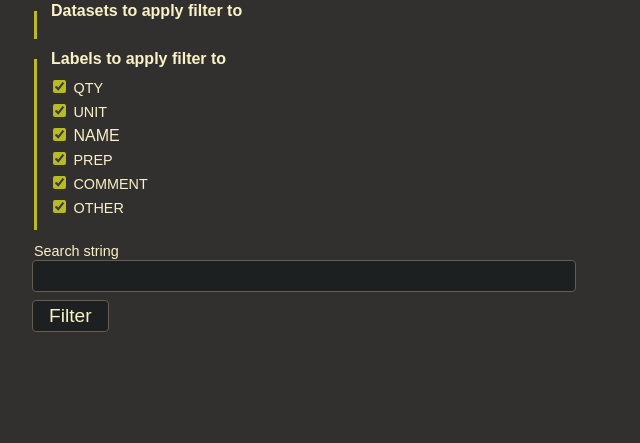
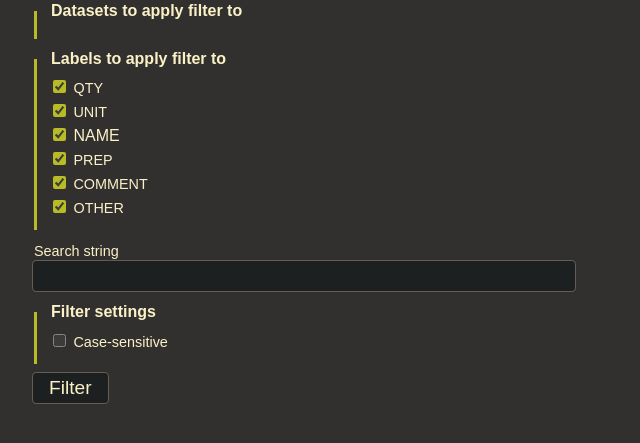
Before and after one commit to strangetom/ingredient-parser, a Flask app: page / in a window 1280 px wide. Shown: the part 283-726 px from the top of the page, without its empty margins (0-640 px from the left). Run offline with Flask 3, Linux system fonts and the light colour scheme; data that the repository does not hold is empty.

Commit message:
Feature: Support case-sensitive/case-insensitive filtering in labeller app

```diff
--- a/labeller/__init__.py
+++ b/labeller/__init__.py
@@ -206,8 +206,14 @@ def apply_filter(params: dict[str, str]) -> list[int]:
     ]
 
     # Create regex for search query
-    query = re.compile(rf"\b{params['filter-string']}\b", re.DOTALL | re.UNICODE)
+    if params.get("case-sensitive", "") == "on":
+        query = re.compile(rf"\b{params['filter-string']}\b", re.DOTALL | re.UNICODE)
+    else:
+        query = re.compile(
+            rf"\b{params['filter-string']}\b", re.DOTALL | re.UNICODE | re.IGNORECASE
+        )
 
+    # 6 possible labels in total
     if len(labels) == 6:
         # Search through sentences
         indices = []
--- a/labeller/static/css/labeller.css
+++ b/labeller/static/css/labeller.css
@@ -60,6 +60,7 @@ legend {
 }
 .searchbox {
   display: block;
+  margin: .5rem 0;
 }
 .searchbox label {
   display: block;
--- a/labeller/templates/index.html.jinja
+++ b/labeller/templates/index.html.jinja
@@ -74,6 +74,14 @@
                         <input type="text" id="filter-string" name="filter-string"/>
                     </div>
 
+                    <fieldset>
+                        <legend>Filter settings</legend>
+                        <div class="checkbox">
+                            <input type="checkbox" id="case-sensitive" name="case-sensitive"/>
+                            <label for="case-sensitive">Case-sensitive</label>
+                        </div>
+                    </fieldset>
+
                     <button type="submit">Filter</button>
                 </form>
             </section>
```
